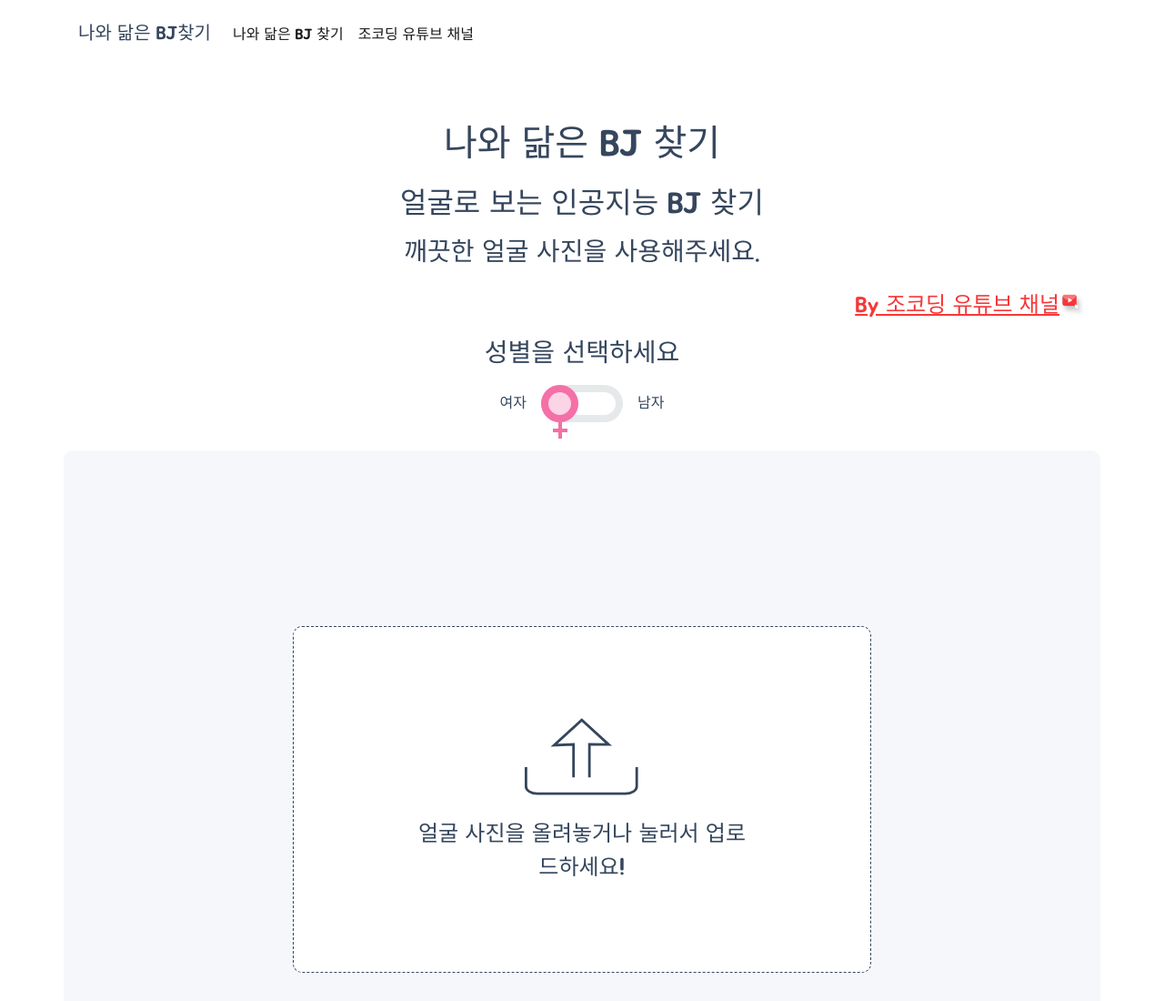
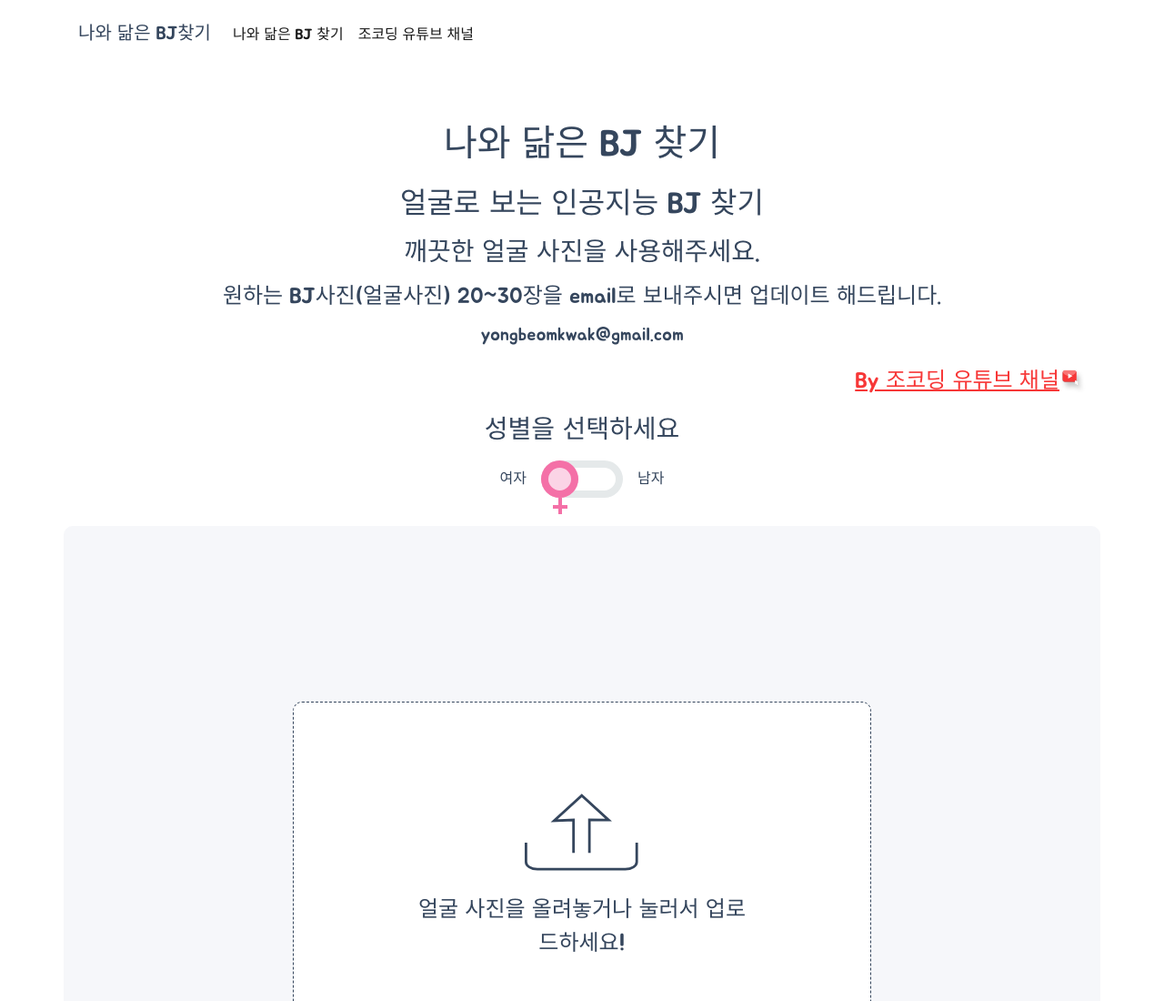
Before and after one commit to kwakyongbeom/BJface, a plain HTML site: page index.html in a window 1280 px wide. Shown: the top 1100 px of the page at 91% size. Drawn offline with nearby package versions, Linux system fonts and the light colour scheme.

Commit message:
add email

```diff
--- a/index.html
+++ b/index.html
@@ -53,6 +53,8 @@
         <h1 class="title">나와 닮은 BJ 찾기</h1>
         <h2 class="subtitle">얼굴로 보는 인공지능 BJ 찾기</h2>
         <h3 class="subtitle">깨끗한 얼굴 사진을 사용해주세요.</h3>
+        <h4 class="subtitle">원하는 BJ사진(얼굴사진) 20~30장을 email로 보내주시면 업데이트 해드립니다.</h4>
+        <h5 class="subtitle">yongbeomkwak@gmail.com</h5>
         <h2 class="sr-only">나는 어떤 BJ와 닮았을까? 나의 닮은 BJ 찾기를 해보세요!</h2>
 
         <h4 class="sr-only">본 서비스는 Google의 인공지능 teachable machine 2.0을 활용하였습니다.</h4>
```
